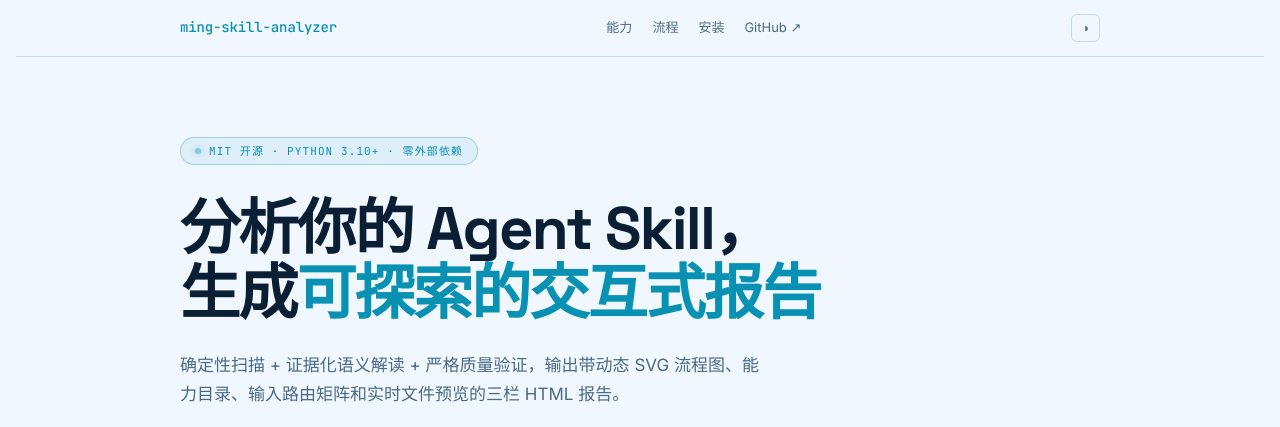
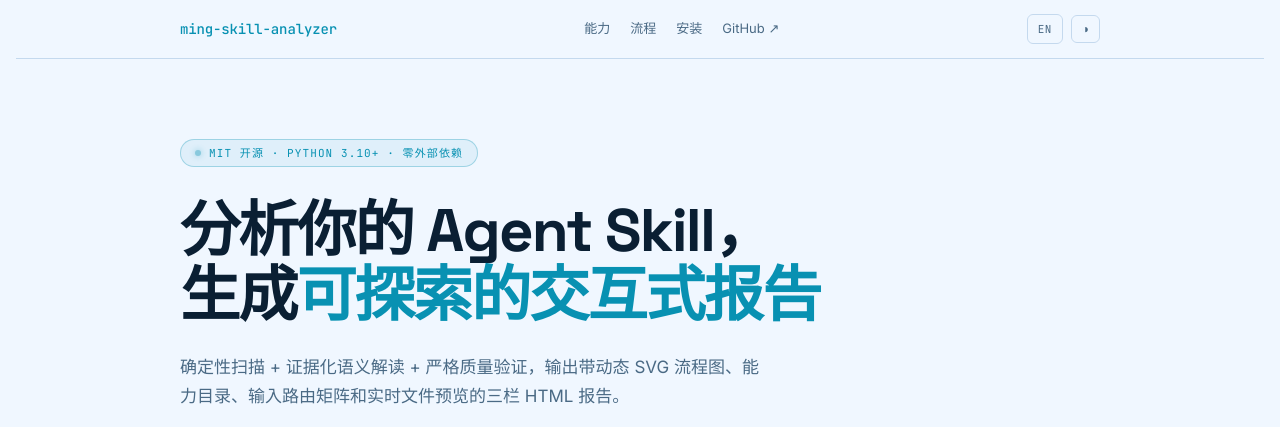
Before and after one commit to LiMingHuaGit/ming-skill-analyzer, a plain HTML site: page docs/index.html in a window 1280 px wide. Shown: the top 427 px of the page. Drawn offline with Linux system fonts and the light colour scheme.

Commit message:
fix: add _headers for UTF-8 charset + font CJK fallback + EN lang switcher
- docs/_headers: force Content-Type: text/html; charset=utf-8 (fixes GBK mojibake)
- docs/index.html: add Noto Sans SC + CJK font fallbacks + EN nav button
- docs/en/index.html: add Noto Sans SC + CJK font fallbacks

Co-Authored-By: Claude Sonnet 5 <noreply@anthropic.com>

```diff
--- a/docs/index.html
+++ b/docs/index.html
@@ -31,7 +31,7 @@
 
 <link rel="preconnect" href="https://fonts.googleapis.com">
 <link rel="preconnect" href="https://fonts.gstatic.com" crossorigin>
-<link href="https://fonts.googleapis.com/css2?family=Space+Grotesk:wght@400;500;600;700&family=Inter:wght@400;500&family=JetBrains+Mono:wght@400;500&display=swap" rel="stylesheet">
+<link href="https://fonts.googleapis.com/css2?family=Noto+Sans+SC:wght@400;500;600;700&family=Space+Grotesk:wght@400;500;600;700&family=Inter:wght@400;500&family=JetBrains+Mono:wght@400;500&display=swap" rel="stylesheet">
 
 <style>
 /* ── Design tokens ── dark-first, developer tool
@@ -57,8 +57,8 @@
   --node-gate: #fb7185;
   --node-validation: #a78bfa;
   --node-terminal: #94a3b8;
-  --ff-display: 'Space Grotesk', system-ui, sans-serif;
-  --ff-body:    'Inter', system-ui, sans-serif;
+  --ff-display: 'Space Grotesk', 'Noto Sans SC', 'PingFang SC', 'Hiragino Sans GB', system-ui, sans-serif;
+  --ff-body:    'Inter', 'Noto Sans SC', 'PingFang SC', 'Hiragino Sans GB', system-ui, sans-serif;
   --ff-mono:    'JetBrains Mono', ui-monospace, monospace;
   color-scheme: dark;
 }
@@ -337,7 +337,10 @@ body::before { content: ""; position: fixed; inset: 0 0 auto; height: env(safe-a
       <a href="#install">安装</a>
       <a href="https://github.com/LiMingHuaGit/ming-skill-analyzer">GitHub ↗</a>
     </nav>
-    <button class="theme-btn" id="themeBtn" aria-label="切换主题">◑</button>
+    <div style="display:flex;gap:8px;align-items:center">
+      <a href="/en/" class="theme-btn" style="text-decoration:none;font-size:11px;letter-spacing:.04em" aria-label="English version">EN</a>
+      <button class="theme-btn" id="themeBtn" aria-label="切换主题">◑</button>
+    </div>
   </div>
 </nav>
 
```
Also changed, not shown: docs/en/index.html (+2 -2 lines), 1 other file.
